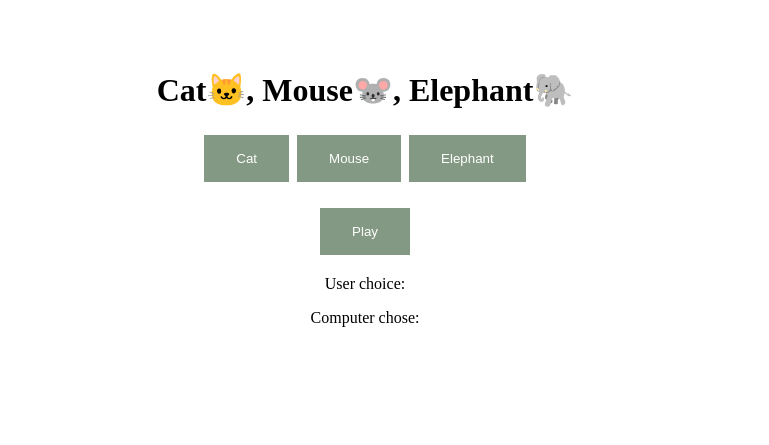
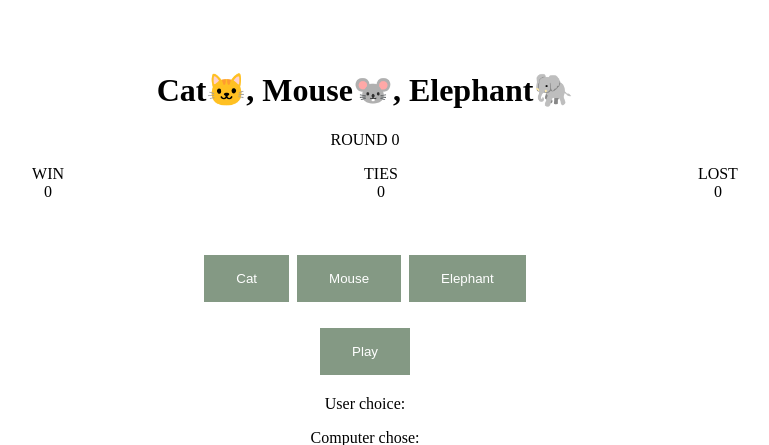
Before and after one commit to maureenoldyck/play-around, a PHP site: page / in a window 1280 px wide. Shown: the top 445 px of the page, without its empty margins (275-1044 px from the left). Run offline with PHP 8.4, Linux system fonts and the light colour scheme.

Commit message:
Add score system

```diff
--- a/rock-paper-scissors/classes/RockPaperScissors.php
+++ b/rock-paper-scissors/classes/RockPaperScissors.php
@@ -7,10 +7,20 @@ class RockPaperScissors
     public $choices = array('cat', 'mouse', 'elephant');
     public $alert;
     public $playAgain;
+    public $reset;
     public $cat = '<input type="submit" name="choice" value="Cat">';
     public $mouse = '<input type="submit" name="choice" value="Mouse">';
     public $elephant = '<input type="submit" name="choice" value="Elephant">';
 
+    public function __construct()
+    {
+        if (empty($_SESSION['round'])) {
+            $_SESSION['userScore'] = 0;
+            $_SESSION['dealerScore'] = 0;
+            $_SESSION['round'] = 0;
+            $_SESSION['ties'] = 0;
+        }
+    }
 
     public function run()
     {
@@ -27,6 +37,7 @@ class RockPaperScissors
             if (empty($_SESSION['userChoice'])) {
                 $this->alert = "Please, choose a weapon!";
             } else {
+                $_SESSION['round']++;
                 $this->computerChoice = ucfirst($this->choices[array_rand($this->choices)]);
                 $this->userChoice = $_SESSION['userChoice'];
                 $_SESSION['computerChoice'] = $this->computerChoice;
@@ -35,22 +46,35 @@ class RockPaperScissors
         }
 
         if (!empty($_POST['playAgain'])) {
-           session_destroy();
+            $_SESSION['computerChoice'] = "";
+            $_SESSION['userChoice'] = "";
         }
 
+        if (!empty($_POST['reset'])) {
+            $_SESSION['computerChoice'] = "";
+            $_SESSION['userChoice'] = "";
+            $_SESSION['userScore'] = 0;
+            $_SESSION['dealerScore'] = 0;
+            $_SESSION['round'] = 0;
+            $_SESSION['ties'] = 0;
+        }
     }
 
     private function winner()
     {
         if ($_SESSION['computerChoice'] == $_SESSION['userChoice']) {
             $this->alert = '<span  style="color:#8BA4B3"> It\'s a draw! </span>';
+            $_SESSION['ties']++;
         } else if ($_SESSION['computerChoice'] == "Cat" && $_SESSION['userChoice'] == "Elephant" || $_SESSION['computerChoice'] == "Elephant" && $_SESSION['userChoice'] == "Mouse" ||$_SESSION['computerChoice']  == "Mouse" && $_SESSION['userChoice'] == "Cat") {
             $this->alert = '<span  style="color:#9CB2A5"> You win, congratulations! You deserve a star! </span>';
+            $_SESSION['userScore']++;
         } else {
             $this->alert = '<span  style="color:#733236"> Sadly, the computer wins! </span>';
+            $_SESSION['dealerScore']++;
         }
 
         $this->playAgain = '<input type="submit" name="playAgain" value="Play Again" style="background-color:#303D38">';
+        $this->reset = '<input type="submit" name="reset" value="Reset" style="background-color:#303D38">';
     }
 
 
--- a/rock-paper-scissors/view.php
+++ b/rock-paper-scissors/view.php
@@ -12,6 +12,12 @@
 <body>
     <div class="container">
         <h1>Cat🐱, Mouse🐭, Elephant🐘</h1>
+        <p class="rounds"> ROUND <?= $_SESSION['round'] ?>  </p>
+        <ul class="pointsSystem">
+            <li> WIN <br> <?= $_SESSION['userScore'] ?> </li>
+            <li> TIES <br> <?= $_SESSION['ties'] ?>  </li>
+            <li>LOST <br> <?= $_SESSION['dealerScore'] ?> </li>
+        </ul>
         <form method="post">
         <?= $game->cat ?>
         <?= $game->mouse ?>
@@ -25,6 +31,7 @@
         <p> <?= $game->alert; ?> </p>
         <form method="post">
         <?= $game->playAgain; ?>
+        <?= $game->reset; ?>
         </form>
     </div>
 </body>
@@ -49,6 +56,23 @@ input {
   cursor: pointer;
 }
 
+.rounds {
+    text-align: center;
+}
+
+.pointsSystem {
+    list-style: none;
+    display: flex;
+    text-align: center;
+    justify-content: center;
+    margin-bottom: 50px;
+}
+
+.pointsSystem>li {
+    margin: 0 150px;
+}
+
+
 </style>
 
 </html>
```
